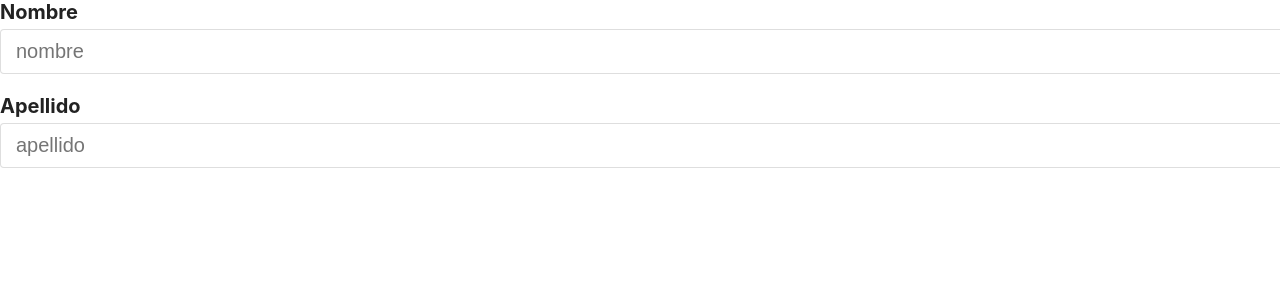
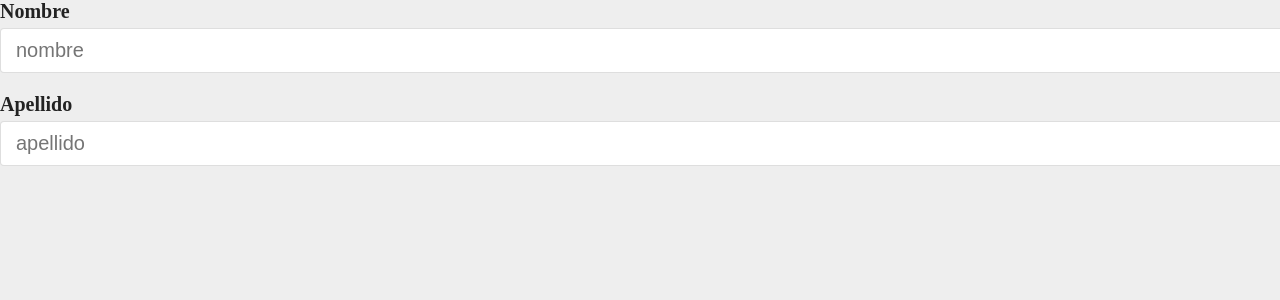
Before and after one commit to JorgeRodz/react-party-list-guest, a React (Create React App) app: page / in a window 1280 px wide. Shown: the top 300 px of the page. Built offline with nearby package versions, Linux system fonts and the light colour scheme.

Commit message:
Refactor css styles alphabetically

```diff
--- a/src/components/Input.css
+++ b/src/components/Input.css
@@ -3,20 +3,20 @@
 }
 
 .input label {
+  color: #222;
   display: block;
+  font-size: 20px;
+  font-weight: 700;
   margin: 0 0 5px 0;
-  color: #222;
-  font-weight: 700;
-  font-size: 20px;
 }
 
 .input input {
   background-color: #fff;
-  outline: 0;
-  font-size: 20px;
-  padding: 10px 15px;
+  border-radius: 4px;
   border: 1px solid rgb(34, 34, 34, 0.15);
   color: #222;
-  border-radius: 4px;
+  font-size: 20px;
+  outline: 0;
+  padding: 10px 15px;
   width: 100%;
 }
--- a/src/hooks/useFormulario.js
+++ b/src/hooks/useFormulario.js
@@ -2,6 +2,7 @@
 
 const useFormulario = (inicial) => {
   const [dataForm, setDataForm] = useState(inicial);
+
   const handleChange = (e) => {
     setDataForm({
       ...dataForm,
--- a/src/index.css
+++ b/src/index.css
@@ -1,13 +1,6 @@
 body {
+  -moz-osx-font-smoothing: grayscale;
+  -webkit-font-smoothing: antialiased;
+  background-color: #eee;
   margin: 0;
-  font-family: -apple-system, BlinkMacSystemFont, 'Segoe UI', 'Roboto', 'Oxygen',
-    'Ubuntu', 'Cantarell', 'Fira Sans', 'Droid Sans', 'Helvetica Neue',
-    sans-serif;
-  -webkit-font-smoothing: antialiased;
-  -moz-osx-font-smoothing: grayscale;
 }
-
-code {
-  font-family: source-code-pro, Menlo, Monaco, Consolas, 'Courier New',
-    monospace;
-}
```
